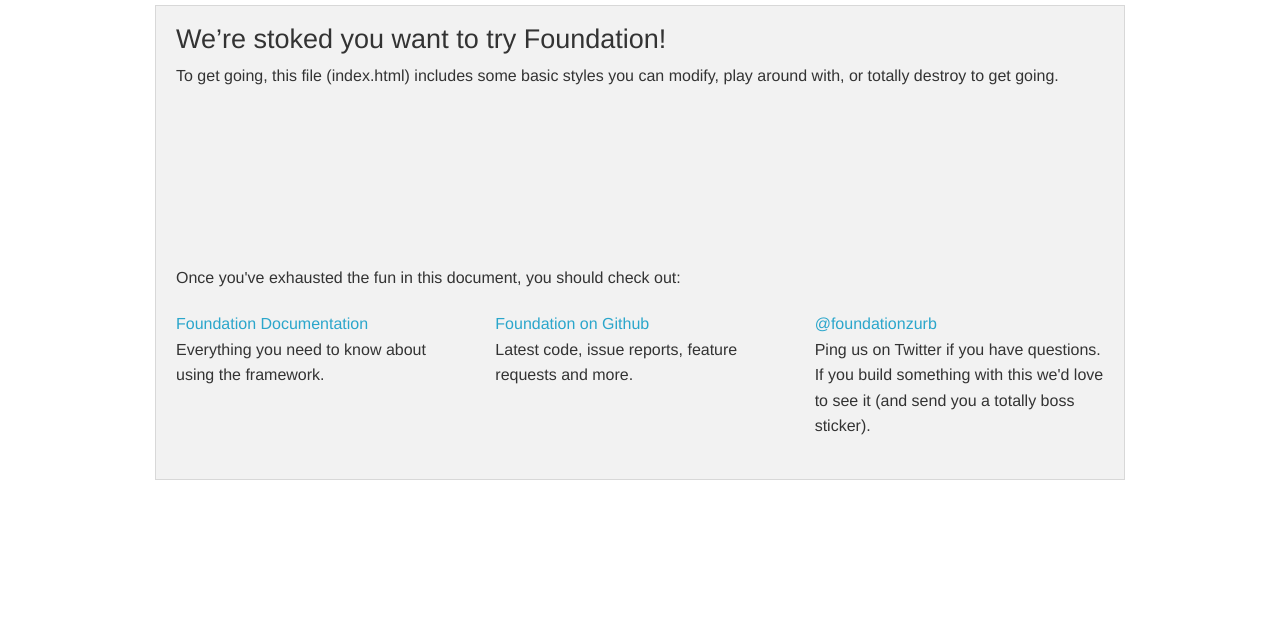
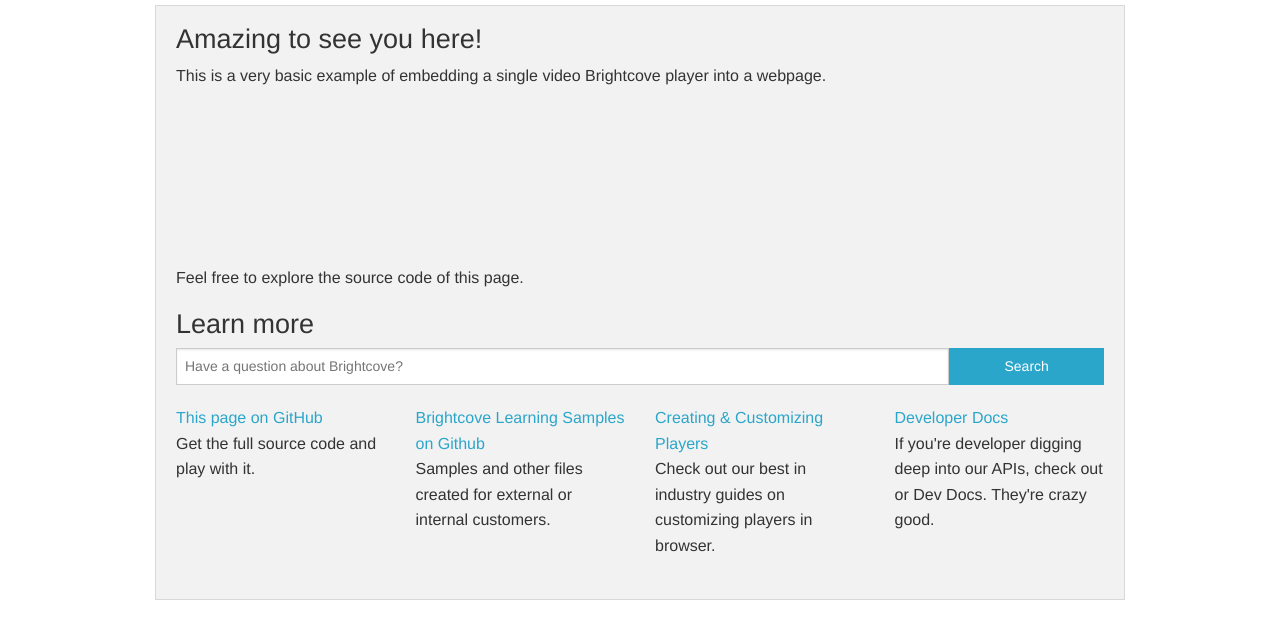
Before and after one commit to prebrov/bc-basic-smart-player, a plain HTML site: page index.html in a window 1280 px wide. Shown: the part 113-752 px from the top of the page. Drawn offline with Linux system fonts and the light colour scheme; a script that the page names is missing.

Commit message:
Text and Link updates, Support Search form, remove LICENSE

```diff
--- a/index.html
+++ b/index.html
@@ -33,8 +33,8 @@
     <div class="row">
       <div class="large-12 columns">
       	<div class="panel">
-	        <h3>We&rsquo;re stoked you want to try Foundation! </h3>
-	        <p>To get going, this file (index.html) includes some basic styles you can modify, play around with, or totally destroy to get going.</p>
+	        <h3>Amazing to see you here!</h3>
+	        <p>This is a very basic example of embedding a single video Brightcove player into a webpage.</p>
 
 <!-- Start of Brightcove Player -->
 
@@ -71,17 +71,39 @@ the rest of the HTML is processed and the page load is complete, remove the line
 
 <!-- End of Brightcove Player -->
 
-	        <p>Once you've exhausted the fun in this document, you should check out:</p>
+          <p>Feel free to explore the source code of this page.</p>
+
+          <h3>Learn more</h3>
+          <form action="http://support.brightcove.com/en/video-cloud/search/"  accept-charset="UTF-8" method="post">
+            <div class="row">
+              <div class="large-12 columns">
+                <div class="row collapse">
+                  <div class="large-10 columns">
+                    <input type="text" placeholder="Have a question about Brightcove?" name="search_block_form">
+                  </div>
+                  <div class="large-2 columns">
+                    <button type="submit" class="button prefix">Search</button>
+                    <input type="hidden" name="form_build_id" id="form-1b2d71d83ffa155abd063cae196a7104" value="form-1b2d71d83ffa155abd063cae196a7104"  />
+                    <input type="hidden" name="form_id" id="edit-search-block-form" value="search_block_form"  />
+                  </div>
+                </div>
+              </div>
+            </div>
+          </form>
+
 	        <div class="row">
-	        	<div class="large-4 medium-4 columns">
-	    		<p><a href="http://foundation.zurb.com/docs">Foundation Documentation</a><br />Everything you need to know about using the framework.</p>
-	    	</div>
-	        	<div class="large-4 medium-4 columns">
-	        		<p><a href="http://github.com/zurb/foundation">Foundation on Github</a><br />Latest code, issue reports, feature requests and more.</p>
+	        	<div class="large-3 medium-3 columns">
+    	    		<p><a href="https://github.com/prebrov/bc-basic-smart-player">This page on GitHub</a><br />Get the full source code and play with it.</p>
+    	    	</div>
+	        	<div class="large-3 medium-3 columns">
+	        		<p><a href="https://github.com/BrightcoveLearning/BCL-LearningSamples">Brightcove Learning Samples on Github</a><br />Samples and other files created for external or internal customers.</p>
 	        	</div>
-	        	<div class="large-4 medium-4 columns">
-	        		<p><a href="http://twitter.com/foundationzurb">@foundationzurb</a><br />Ping us on Twitter if you have questions. If you build something with this we'd love to see it (and send you a totally boss sticker).</p>
-	        	</div>
+            <div class="large-3 medium-3 columns">
+              <p><a href="http://support.brightcove.com/en/video-cloud/docs/topics/3331">Creating & Customizing Players</a><br />Check out our best in industry guides on customizing players in browser.</p>
+            </div>
+            <div class="large-3 medium-3 columns">
+              <p><a href="http://docs.brightcove.com/en/video-cloud/index.html">Developer Docs</a><br />If you're developer digging deep into our APIs, check out or Dev Docs. They're crazy good.</p>
+            </div>
 					</div>
       	</div>
       </div>
```
Also changed, not shown: 1 other file.
